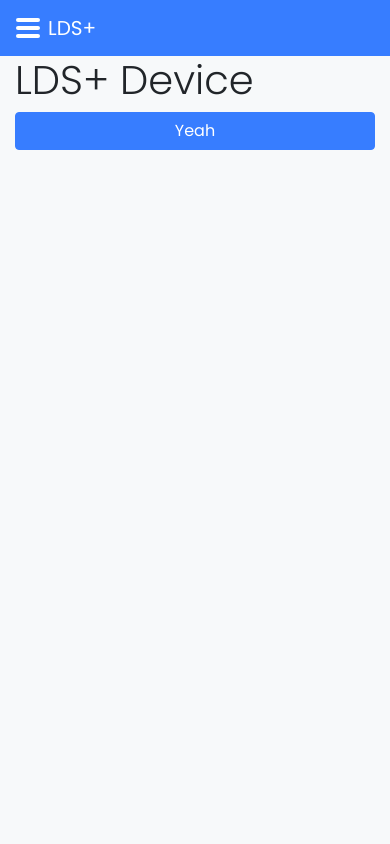
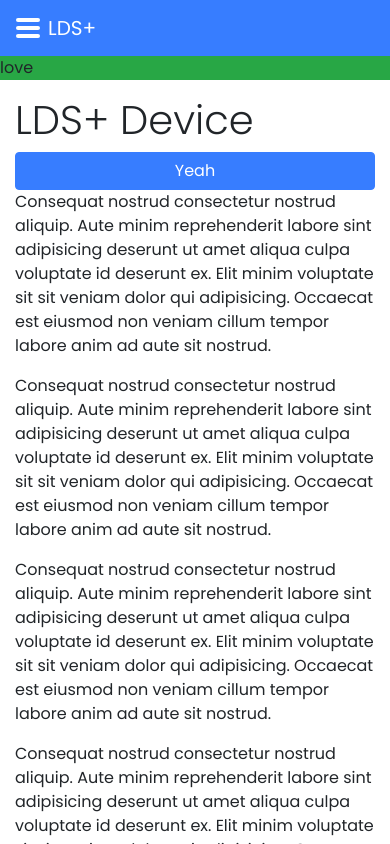
Before and after one commit to marcoT89/ldsplus-web, a Nuxt app: page / in a window 390 px wide. Built offline with nearby package versions, Linux system fonts and the light colour scheme.

Commit message:
Defining default layout and transitions for mobile and web

```diff
--- /dev/null
+++ b/assets/animations/page.sass
@@ -0,0 +1,15 @@
+@keyframes pageIn
+  from
+    opacity: 0
+    transform: translateX(-100%)
+  to
+    opacity: 1
+    transform: translateX(0)
+
+@keyframes pageOut
+  from
+    transform: translateX(0)
+    opacity: 1
+  to
+    transform: translateX(-100%)
+    opacity: 0
--- a/assets/design-bootstrap.sass
+++ b/assets/design-bootstrap.sass
@@ -1,6 +1,7 @@
 @import url('https://fonts.googleapis.com/css?family=Poppins:300,400,600')
 @import url('https://use.fontawesome.com/releases/v5.0.13/css/all.css')
 @import 'animate.css/animate.min.css'
+@import 'pages'
 
 $body-bg: #F7F9FA
 $font-family-sans-serif: 'Poppins', sans-serif
--- /dev/null
+++ b/assets/pages.sass
@@ -0,0 +1,6 @@
+@import 'animations/page'
+
+.page-enter-active
+  animation: pageIn .3s ease-out both .3s
+.page-leave-active
+  animation: pageOut .3s ease-in both .3s
--- a/layouts/default.vue
+++ b/layouts/default.vue
@@ -1,6 +1,6 @@
 <template lang="pug">
   div
-    navbar
+    navbar#navbar.w-100
     nuxt
 </template>
 
@@ -14,4 +14,17 @@ export default {
 
 <style lang="sass">
 @import '~/assets/design-bootstrap.sass'
+body
+  background-color: #333
+  #navbar
+    position: fixed
+    z-index: 1
+  .page
+    margin-top: 56px
+    background-color: white
+    position: fixed
+    width: 100%
+    top: 0
+    bottom: 0
+    overflow-y: auto
 </style>
--- a/pages/about.vue
+++ b/pages/about.vue
@@ -1,3 +1,4 @@
 <template lang="pug">
-  div About Page
+  section.page
+    .container About Page
 </template>
--- a/pages/contact.vue
+++ b/pages/contact.vue
@@ -1,3 +1,4 @@
 <template lang="pug">
-  div Contact Page
+  section.page
+    .container Contact Page
 </template>
--- a/pages/events.vue
+++ b/pages/events.vue
@@ -1,4 +1,7 @@
 <template lang="pug">
-  section.container
-    h1 Events Page
+  section.page
+    h4.bg-primary.py-2.mb-0.text-white
+      .container Eventos
+    .container
+      h1.text-white Events Page
 </template>
--- a/pages/index.vue
+++ b/pages/index.vue
@@ -1,10 +1,9 @@
 <template lang="pug">
-  section.container
-    h1 LDS+ Device
-    button.btn.btn-primary.btn-block Yeah
+  section.page
+    .bg-success
+      p love
+    .container
+      h1 LDS+ Device
+      button.btn.btn-primary.btn-block Yeah
+      p(v-for="n of 20", :key="n") Consequat nostrud consectetur nostrud aliquip. Aute minim reprehenderit labore sint adipisicing deserunt ut amet aliqua culpa voluptate id deserunt ex. Elit minim voluptate sit sit veniam dolor qui adipisicing. Occaecat est eiusmod non veniam cillum tempor labore anim ad aute sit nostrud.
 </template>
-
-
-<script>
-export default { }
-</script>
```
